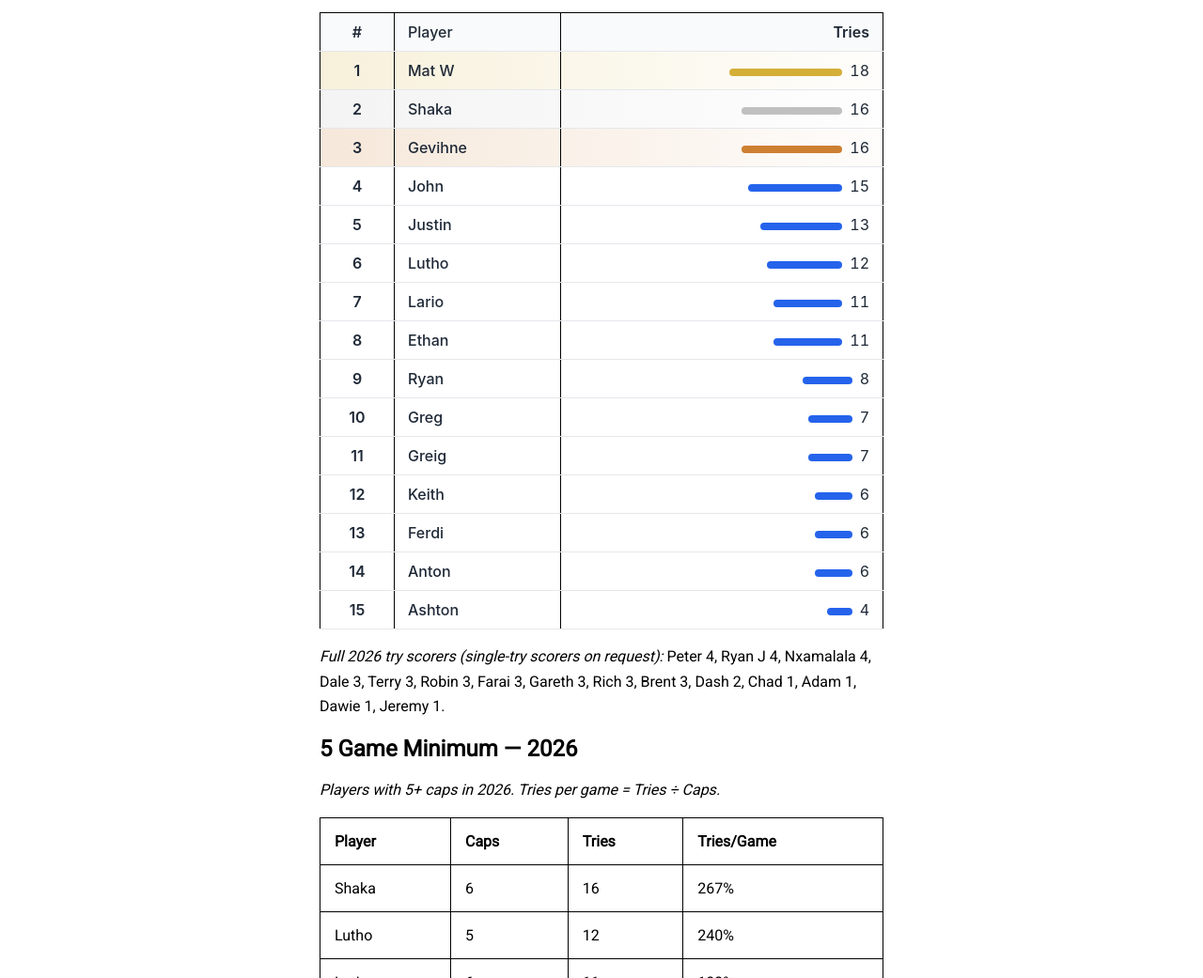
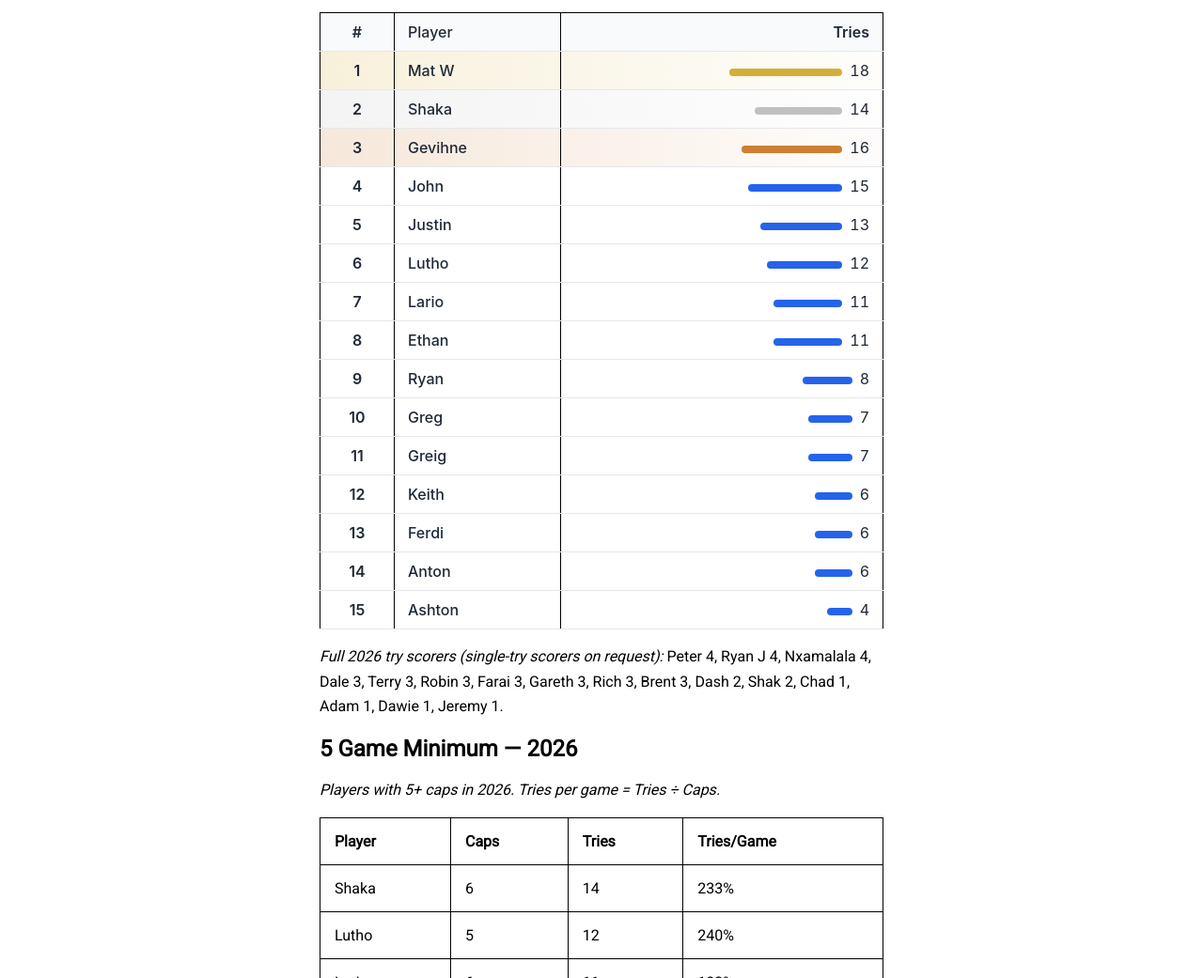
Before and after one commit to sundayrugby/sundayrugby.github.io, a Jekyll site: the page built from pages/tries.md, in a window 1280 px wide and 1400 px high. Shown: the part 257-1298 px from the top of the window at 94% size. Built offline with Jekyll 4.4.1, drawn with Linux system fonts in a browser that asks for light colours; nearby versions of some CDN libraries.

Commit message:
Correct 2026 Shaka tries 16→14; add Shak (1 cap, 2 tries, FT debut)
Shaka and Shak are DIFFERENT people (confirmed 2026-06-28). Previously the
parser merged them, which inflated Shaka's 2026 try count by 2 (Shak's
contribution in the 2026-06-07 vs FT game).

- pages/tries.md: Shaka 16 → 14 (top-15 table), bar width 107px → 93px,
  5-game-minimum row 267% → 233%, append 'Shak 2' to full try scorers.
- pages/caps.md: append 'Shak 1' to full 2026 squad list (FT debut cap).

Total 2026 try count unchanged at 195 (Shak's 2 were already counted, just
under the wrong player).

```diff
--- a/pages/tries.md
+++ b/pages/tries.md
@@ -45,7 +45,7 @@ permalink: /tries
 <thead><tr><th class="rank">#</th><th class="name">Player</th><th class="count">Tries</th></tr></thead>
 <tbody>
 <tr class="podium-1"><td class="rank">1</td><td class="name">Mat W</td><td class="count"><span class="bar bar-1" style="width:120px"></span>18</td></tr>
-<tr class="podium-2"><td class="rank">2</td><td class="name">Shaka</td><td class="count"><span class="bar bar-2" style="width:107px"></span>16</td></tr>
+<tr class="podium-2"><td class="rank">2</td><td class="name">Shaka</td><td class="count"><span class="bar bar-2" style="width:93px"></span>14</td></tr>
 <tr class="podium-3"><td class="rank">3</td><td class="name">Gevihne</td><td class="count"><span class="bar bar-3" style="width:107px"></span>16</td></tr>
 <tr><td class="rank">4</td><td class="name">John</td><td class="count"><span class="bar bar-n" style="width:100px"></span>15</td></tr>
 <tr><td class="rank">5</td><td class="name">Justin</td><td class="count"><span class="bar bar-n" style="width:87px"></span>13</td></tr>
@@ -62,7 +62,7 @@ permalink: /tries
 </tbody>
 </table>
 
-*Full 2026 try scorers (single-try scorers on request):* Peter 4, Ryan J 4, Nxamalala 4, Dale 3, Terry 3, Robin 3, Farai 3, Gareth 3, Rich 3, Brent 3, Dash 2, Chad 1, Adam 1, Dawie 1, Jeremy 1.
+*Full 2026 try scorers (single-try scorers on request):* Peter 4, Ryan J 4, Nxamalala 4, Dale 3, Terry 3, Robin 3, Farai 3, Gareth 3, Rich 3, Brent 3, Dash 2, Shak 2, Chad 1, Adam 1, Dawie 1, Jeremy 1.
 
 ## 5 Game Minimum — 2026
 
@@ -70,7 +70,7 @@ permalink: /tries
 
 | Player | Caps | Tries | Tries/Game |
 | --- | --- | --- | --- |
-| Shaka | 6 | 16 | 267% |
+| Shaka | 6 | 14 | 233% |
 | Lutho | 5 | 12 | 240% |
 | Lario | 6 | 11 | 183% |
 | Ryan | 7 | 8 | 114% |
```
Also changed, not shown: pages/caps.md (+1 -1 lines).
